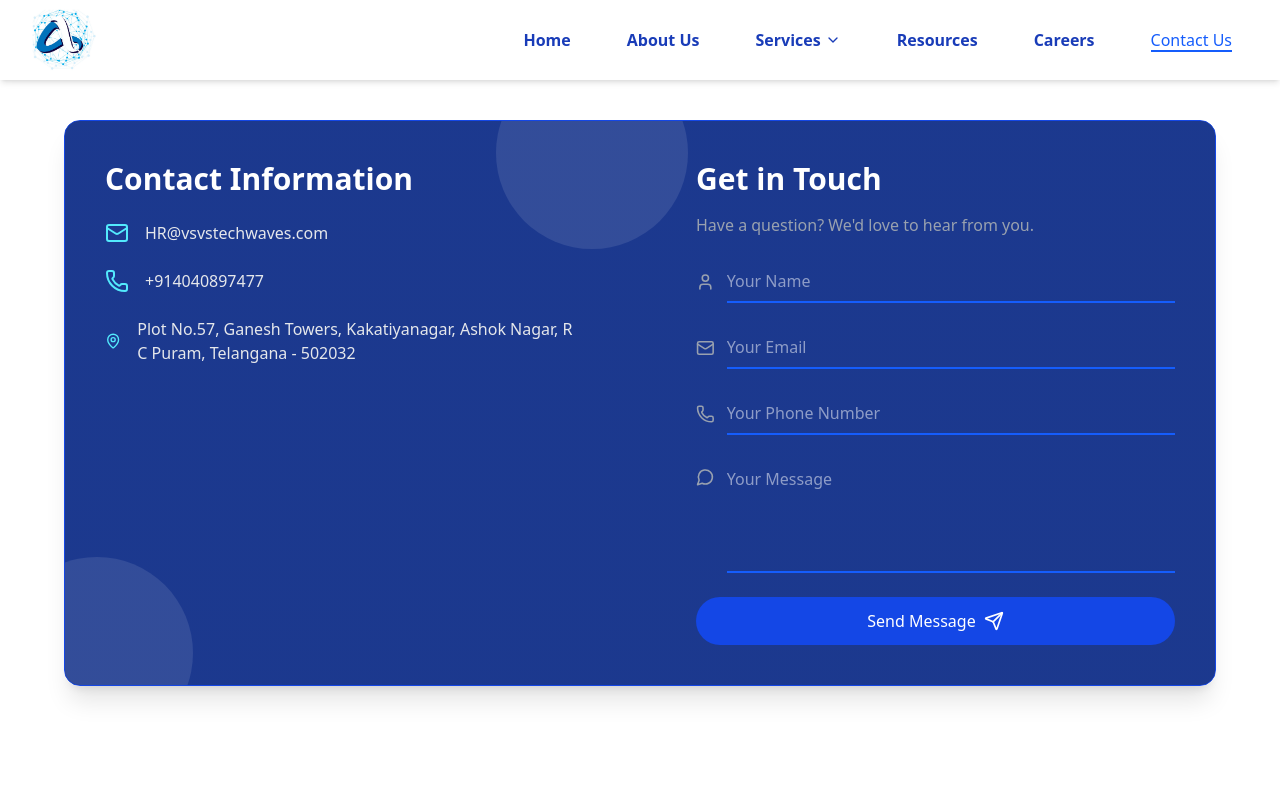
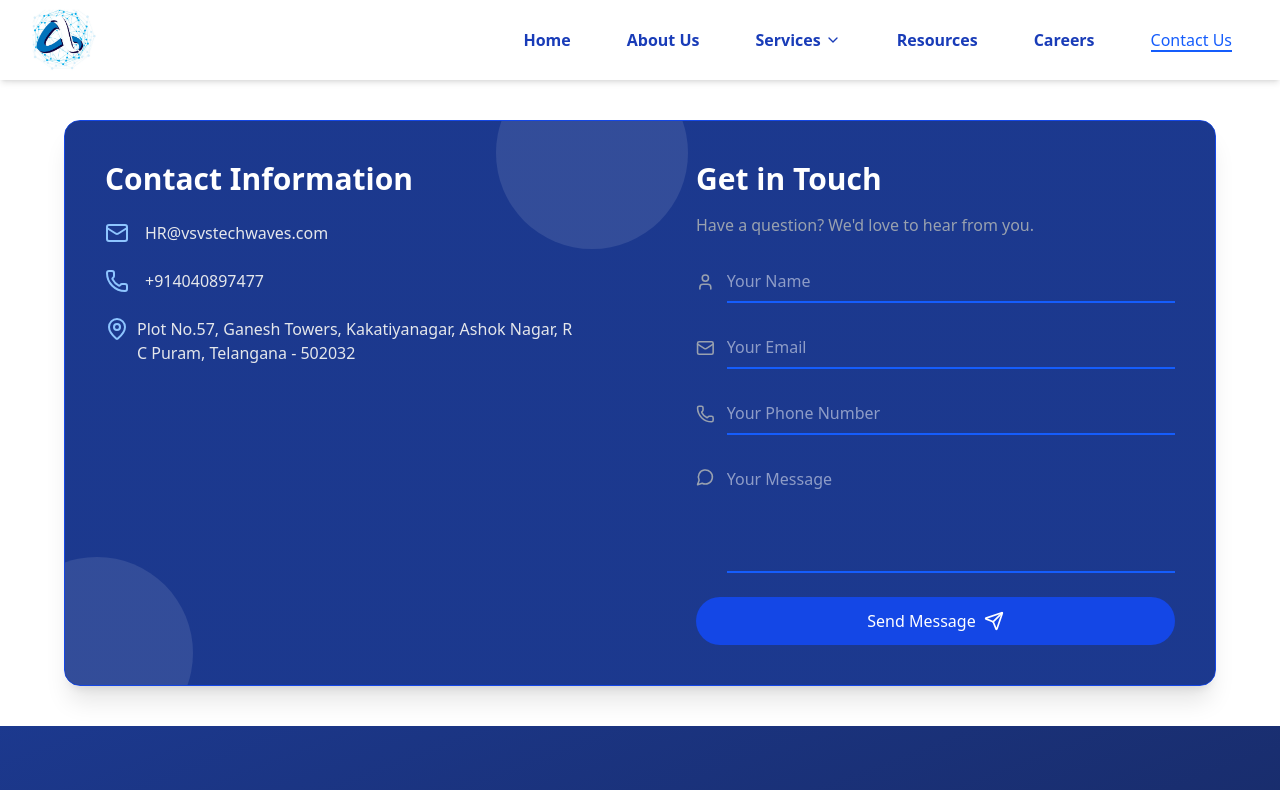
Before and after one commit to RakeshAnarajula/vsvs, a React (Vite) app: page /contactus in a window 1280 px wide. Shown: the top 790 px of the page. Built offline with nearby package versions, Linux system fonts and the light colour scheme.

Commit message:
updated code

```diff
--- a/src/pages/Contactus.jsx
+++ b/src/pages/Contactus.jsx
@@ -47,7 +47,7 @@ const ContactPage = () => {
   };
 
   return (
-    <div className="min-h-screen py-10 px-4 sm:px-6 lg:px-10">
+    <div className="py-10 px-4 sm:px-6 lg:px-10">
       <div className="container mx-auto max-w-6xl">
         <div className="grid md:grid-cols-2 gap-8 bg-gradient-to-br from-blue-900 to-blue-900 shadow-xl rounded-2xl overflow-hidden border border-blue-700 min-h-[500px]">
           <div className="bg-gradient-to-br from-blue-900 to-blue-900 p-10 text-white flex flex-col justify-between relative">
@@ -55,16 +55,16 @@ const ContactPage = () => {
               <h2 className="text-3xl font-bold mb-6">Contact Information</h2>
               <div className="space-y-6">
                 <div className="flex items-center space-x-4">
-                  <Mail className="w-6 h-6 text-cyan-300" />
+                  <Mail className="w-6 h-6 text-blue-300" />
                   <span className="text-gray-200">HR@vsvstechwaves.com</span>
                 </div>
                 <div className="flex items-center space-x-4">
-                  <Phone className="w-6 h-6 text-cyan-300" />
+                  <Phone className="w-6 h-6 text-blue-300" />
                   <span className="text-gray-200">+914040897477</span>
                 </div>
                 <div className="flex items-center space-x-4">
-                  <MapPin className="w-6 h-6 text-cyan-300" />
-                  <span className="text-gray-200">Plot No.57, Ganesh Towers, Kakatiyanagar, Ashok Nagar, R C Puram, Telangana - 502032</span>
+                <MapPin size={24} className="text-blue-300 mr-2 mb-6 flex-shrink-0" />
+                <span className="text-gray-200">Plot No.57, Ganesh Towers, Kakatiyanagar, Ashok Nagar, R C Puram, Telangana - 502032</span>
                 </div>
               </div>
             </div>
```
